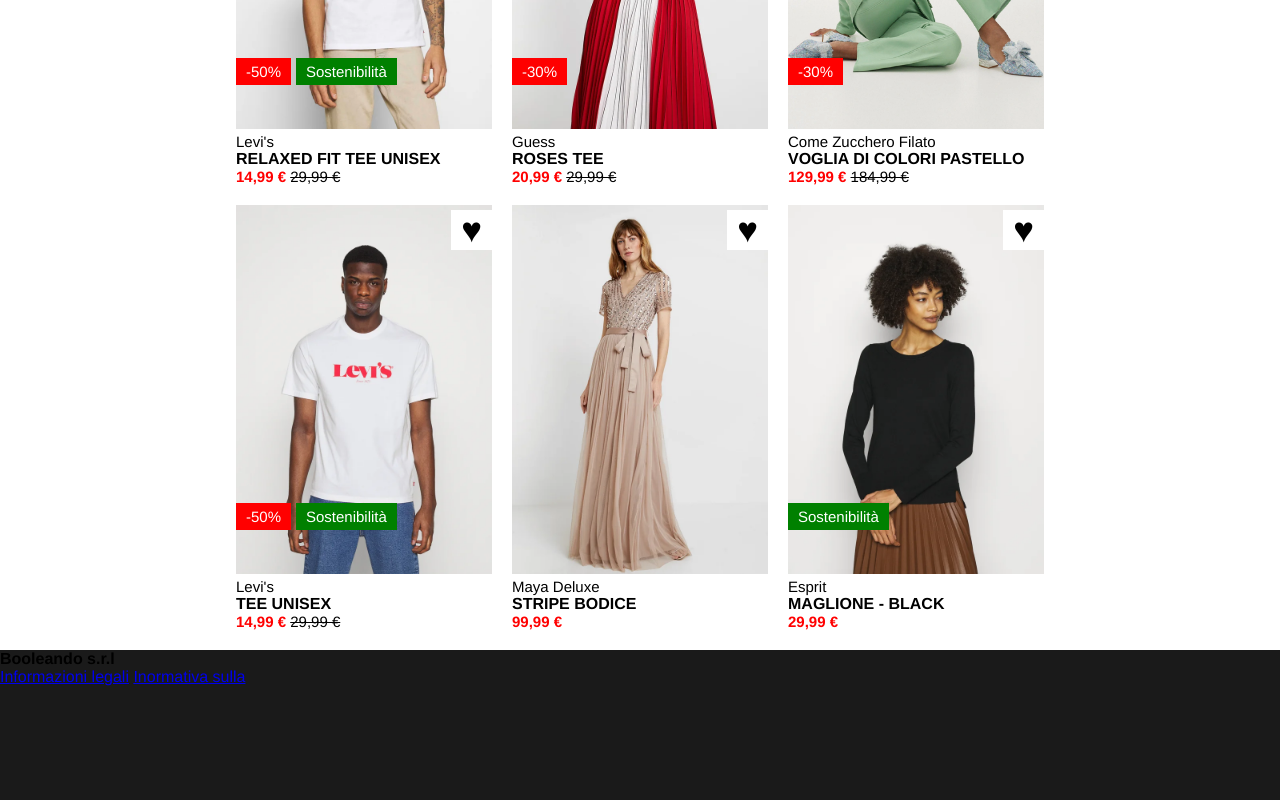
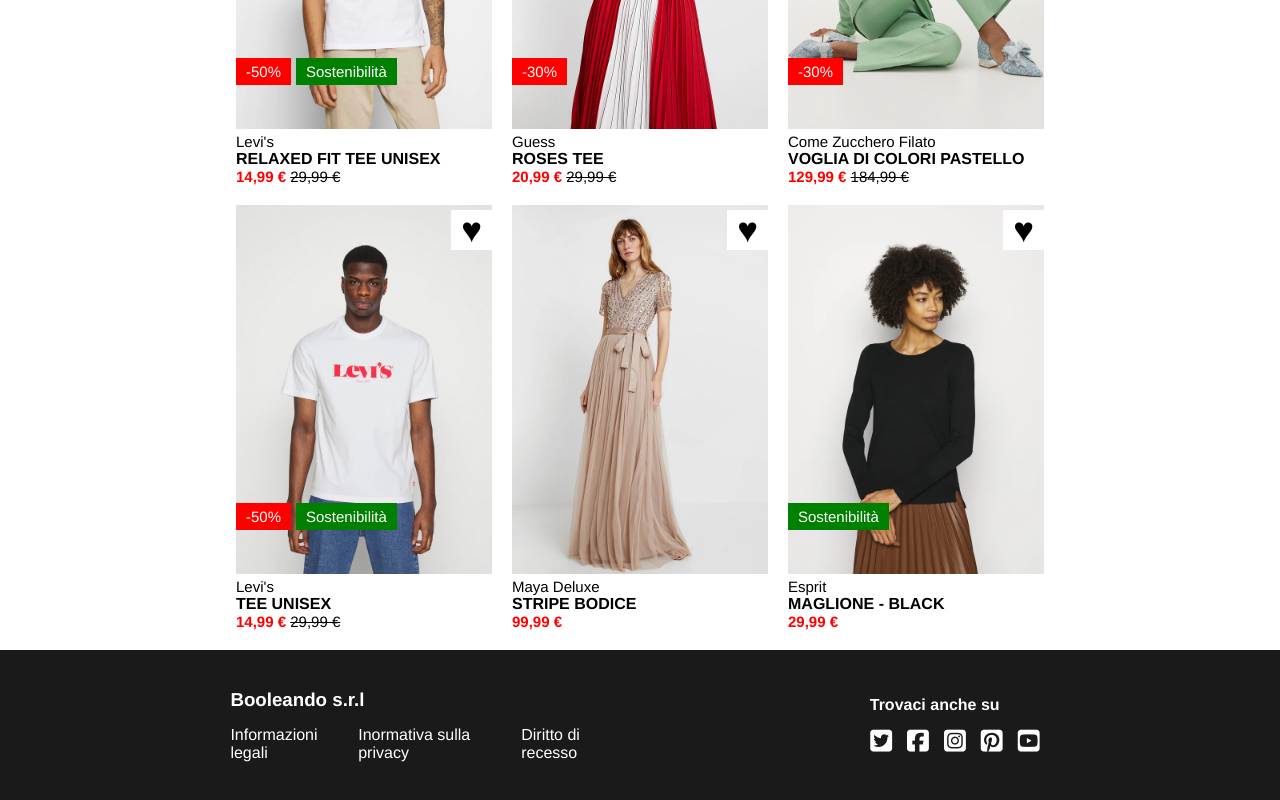
Before and after one commit to Alex-Mihov/html-css-boolando, a plain HTML site: page index.html in a window 1280 px wide. Shown: the part 441-1241 px from the top of the page. Drawn offline with Linux system fonts and the light colour scheme.

Commit message:
feat footer

```diff
--- a/css/style.css
+++ b/css/style.css
@@ -54,7 +54,7 @@ nav {
     width: 150px;
 }
 /* regole icone header */
-.icons {
+.icon-header {
     display: flex;
     justify-content: flex-end;
     align-items: center;
@@ -181,9 +181,54 @@ main{
 
 /* regole footer */
 footer {
+    display: flex;
+    justify-content: center;
+    align-items: center;
     background-color: #1a1a1a;
     width: 100%;
     /* DEBUG */
     height: 150px;
+}
+/* regole parte sinistra */
+.boolando {
+    display: flex;
+    flex-direction: column;
+    justify-content: center;
+    width: 32%;
+}
 
+h3 {
+    color: white;
 }
+
+.politics {
+    list-style: none;
+    display: flex;
+    color: white;
+    margin-top: 15px;
+}
+
+.politics a {
+    text-decoration: none;
+    color: white;
+    padding-right: 10px;
+}
+/* regole parte destra */
+.social {
+    display: flex;
+    flex-direction: column;
+    justify-content: center;
+    align-items: flex-end;
+    width: 32%;
+}
+
+h4 {
+    color: white;
+    margin-right: 50px;
+}
+
+.icon-header i {
+    font-size: 25px;
+    margin-left: 5px;
+    margin-top: 15px;
+}
--- a/index.html
+++ b/index.html
@@ -5,7 +5,7 @@
     <meta name="viewport" content="width=device-width, initial-scale=1.0">
     <link rel="stylesheet" href="https://cdnjs.cloudflare.com/ajax/libs/font-awesome/6.7.1/css/all.min.css" integrity="sha512-5Hs3dF2AEPkpNAR7UiOHba+lRSJNeM2ECkwxUIxC1Q/FLycGTbNapWXB4tP889k5T5Ju8fs4b1P5z/iB4nMfSQ==" crossorigin="anonymous" referrerpolicy="no-referrer" />
     <link rel="stylesheet" href="./css/style.css">
-    <title>Booleando</title>
+    <title>Boolando</title>
 </head>
 <body>
     <header>
@@ -31,7 +31,7 @@
                 <img src="./img/boolean-logo.png" alt="logo">
             </div>
 
-            <div class="icons icon-header" >
+            <div class="icon-header" >
                 <i class="fa-regular fa-user"></i>
                 <i class="fa-regular fa-heart"></i>
                 <i class="fa-solid fa-bag-shopping"></i>
@@ -277,18 +277,38 @@
     </main>
 
     <footer>
-        <div>
+        <div class="boolando">
+
+            <h3>
+                Booleando s.r.l
+            </h3>
+
+            <ul class="politics">
+                <li>
+                    <a href="#">Informazioni legali</a>
+                <li>
+                    <a href="#">Inormativa sulla privacy</a>
+                </li>
+                <li>
+                    <a href="#">Diritto di recesso</a>
+                </li>
+            </ul>
+
+        </div>
+
+        <div class="social">
+
             <h4>
-                Booleando s.r.l
+                Trovaci anche su
             </h4>
 
-            <ul>
-                <li>
-                    <a href="#">Informazioni legali</a>
-                    <a href="#">Inormativa sulla</a>
-                    <a href="#"></a>
-                </li>
-            </ul>
+            <div class="icon-header" >
+                <i class="fa-brands fa-square-twitter"></i>
+                <i class="fa-brands fa-square-facebook"></i>
+                <i class="fa-brands fa-square-instagram"></i>
+                <i class="fa-brands fa-square-pinterest"></i>
+                <i class="fa-brands fa-square-youtube"></i>
+            </div>
         </div>
 
     </footer>
```
